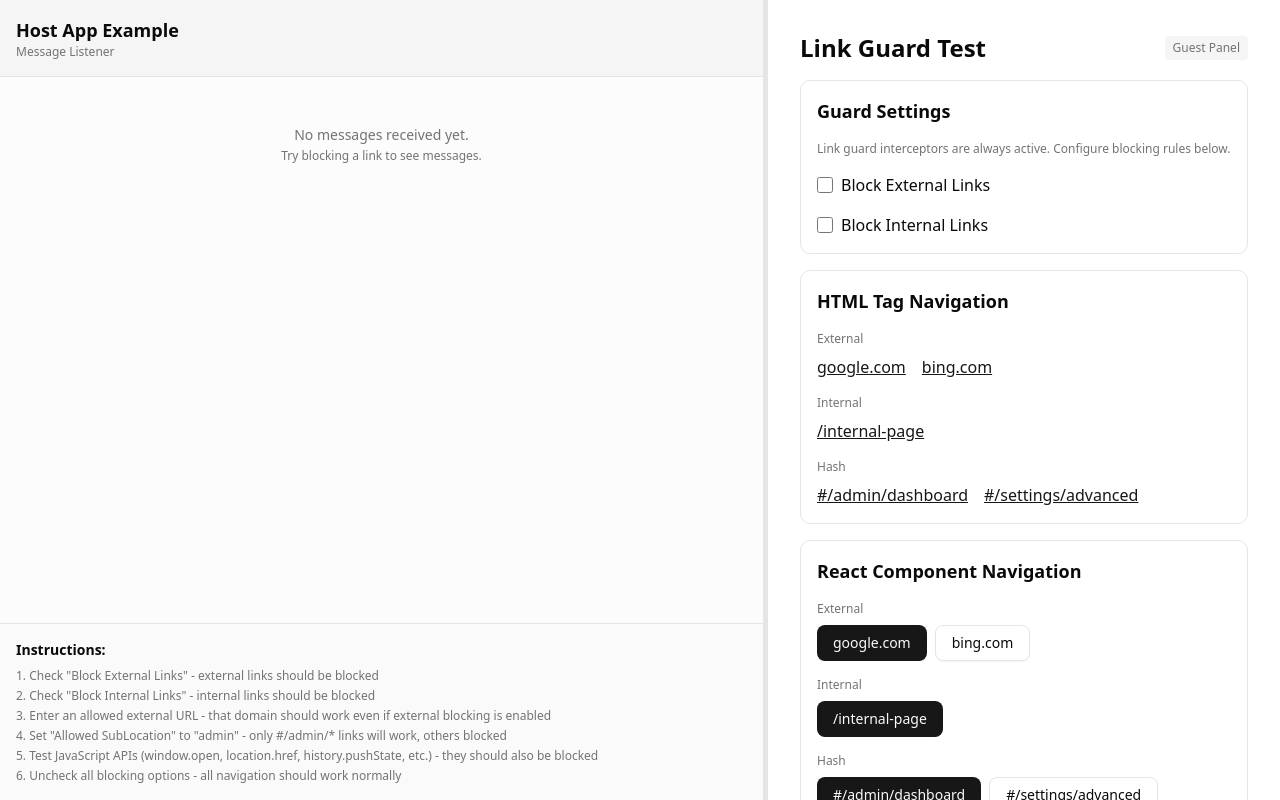
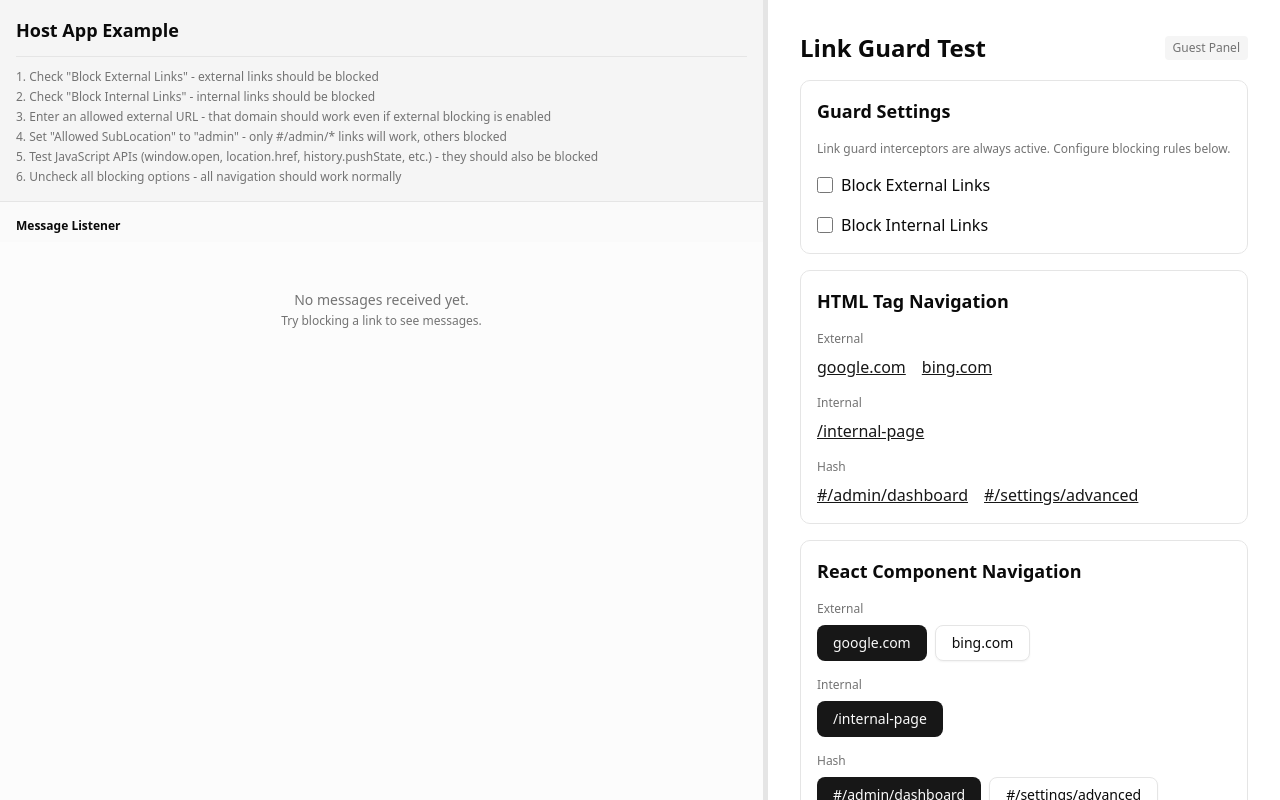
Before and after one commit to jesse23/nav-intercept-example, a React (Vite) app: page / in a window 1280 px wide. Built offline with nearby package versions, Linux system fonts and the light colour scheme.

Commit message:
Refactor instructions section in App component to improve clarity and organization. Move instructions into a dedicated section with a header, enhancing user guidance for testing link blocking features.

```diff
--- a/src/App.tsx
+++ b/src/App.tsx
@@ -139,7 +139,19 @@ function App() {
       >
         <div className="p-4 border-b bg-muted">
           <h2 className="text-lg font-semibold">Host App Example</h2>
-          <p className="text-xs text-muted-foreground">Message Listener</p>
+          <div className="mt-3 pt-3 border-t">
+            <ol className="text-xs text-muted-foreground list-decimal list-inside space-y-1">
+              <li>Check "Block External Links" - external links should be blocked</li>
+              <li>Check "Block Internal Links" - internal links should be blocked</li>
+              <li>Enter an allowed external URL - that domain should work even if external blocking is enabled</li>
+              <li>Set "Allowed SubLocation" to "admin" - only #/admin/* links will work, others blocked</li>
+              <li>Test JavaScript APIs (window.open, location.href, history.pushState, etc.) - they should also be blocked</li>
+              <li>Uncheck all blocking options - all navigation should work normally</li>
+            </ol>
+          </div>
+        </div>
+        <div className="px-4 pt-4 pb-2 bg-muted/30">
+          <h3 className="text-xs font-semibold">Message Listener</h3>
         </div>
         <div className="flex-1 overflow-y-auto p-4 space-y-2">
           {messages.length === 0 ? (
@@ -179,18 +191,6 @@ function App() {
             </button>
           </div>
         )}
-        {/* Instructions */}
-        <div className="p-4 border-t bg-muted/30">
-          <p className="text-sm font-semibold mb-2">Instructions:</p>
-          <ol className="text-xs text-muted-foreground list-decimal list-inside space-y-1">
-            <li>Check "Block External Links" - external links should be blocked</li>
-            <li>Check "Block Internal Links" - internal links should be blocked</li>
-            <li>Enter an allowed external URL - that domain should work even if external blocking is enabled</li>
-            <li>Set "Allowed SubLocation" to "admin" - only #/admin/* links will work, others blocked</li>
-            <li>Test JavaScript APIs (window.open, location.href, history.pushState, etc.) - they should also be blocked</li>
-            <li>Uncheck all blocking options - all navigation should work normally</li>
-          </ol>
-        </div>
       </div>
 
       {/* Draggable Splitter */}
```
